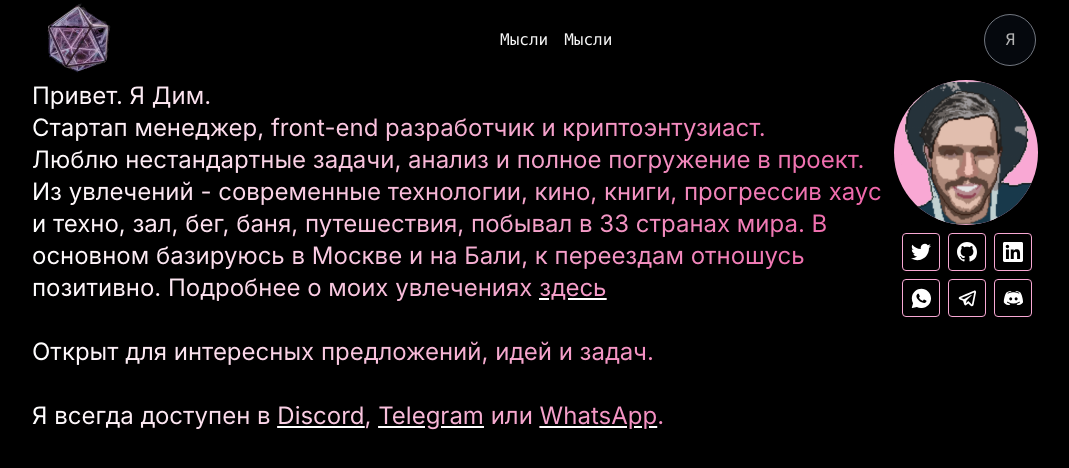
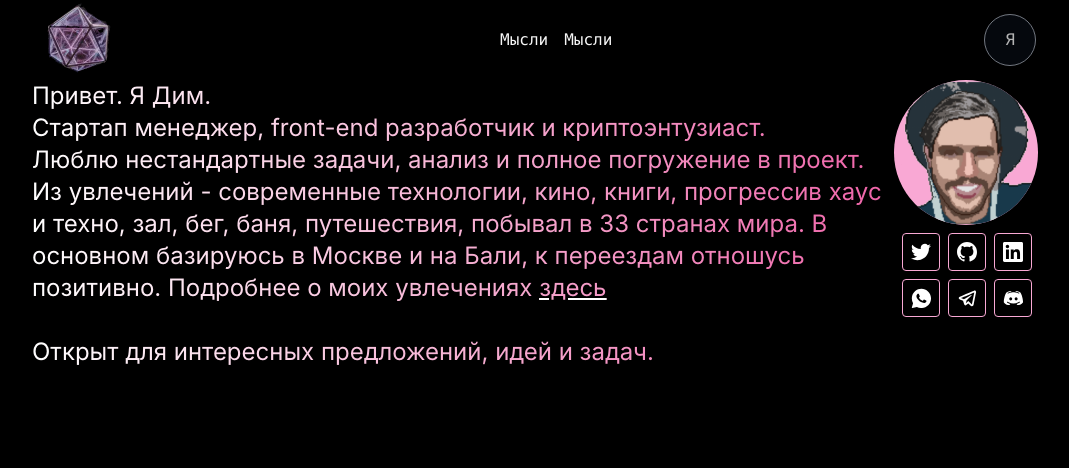
Before and after one commit to dimlaitman/laitman.dev, a Next.js app: page /aboutme in a window 1280 px wide. Shown: the top 468 px of the page, without its empty margins (104-1173 px from the left). Built offline with nearby package versions, Linux system fonts and the light colour scheme.

Commit message:
fix error 4

```diff
--- a/components/Header.jsx
+++ b/components/Header.jsx
@@ -2,8 +2,8 @@ import Link from "next/link";
 import Image from "next/image";
 
 const categories = [
-  { name: "Мысли", slug: "/" },
-  { name: "Мысли", slug: "/" },
+  { name: "Мысли", slug: "aboutme" },
+  { name: "Мысли", slug: "aboutme" },
 ];
 
 const Header = () => {
--- a/pages/aboutme.js
+++ b/pages/aboutme.js
@@ -103,10 +103,6 @@ export default function AboutMe() {
         <br />
         <br />
         Открыт для интересных предложений, идей и задач. <br />
-        <br />Я всегда доступен в{" "}
-        <a className="underline decoration-white">Discord</a>,{" "}
-        <a className="underline decoration-white">Telegram</a> или{" "}
-        <a className="underline decoration-white ">WhatsApp</a>.
       </span>
     </div>
   );
```
